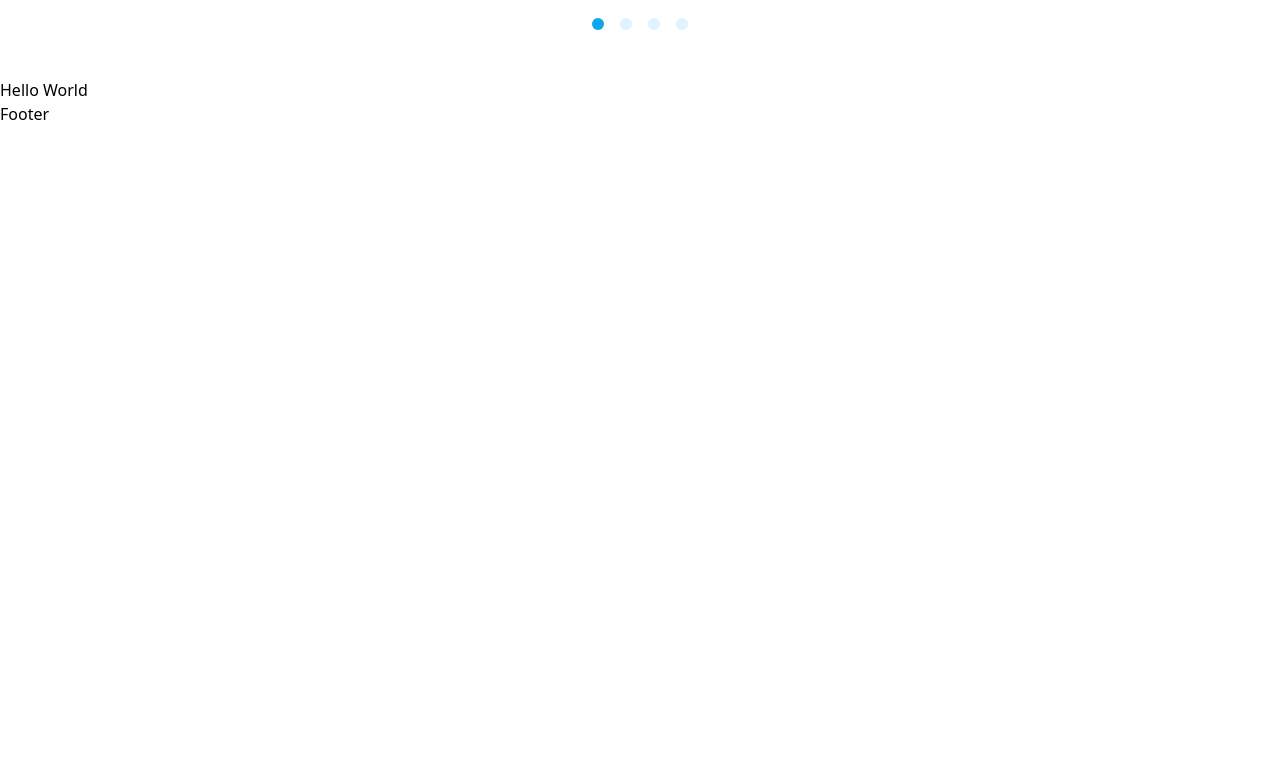
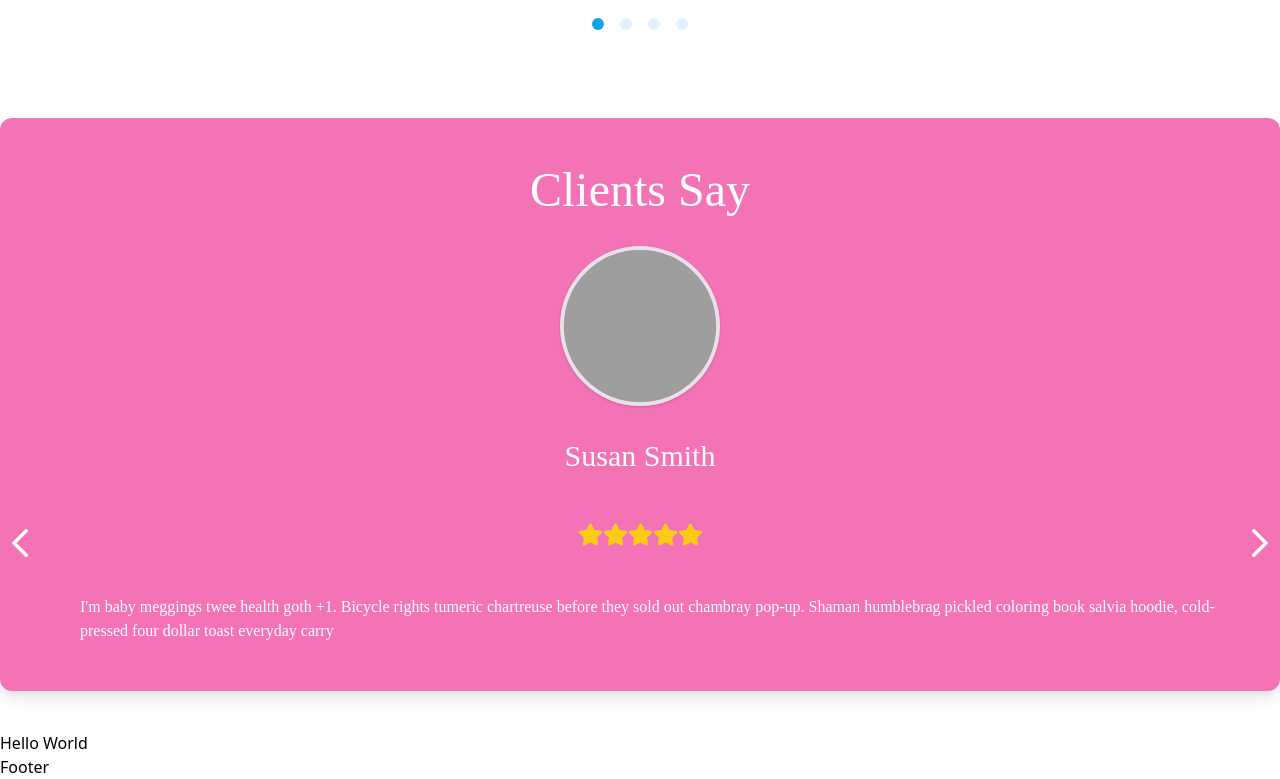
Before and after one commit to anushkakamalja/Cake-O-Mania, a Next.js app: page / in a window 1280 px wide. Shown: the part 722-1501 px from the top of the page. Before the commit the page ends 848 px from the top, so only its background shows below. Built offline with nearby package versions, Linux system fonts and the light colour scheme; grey boxes are pictures that could not be loaded; a web font is replaced by a local one.

Commit message:
Added reviews

```diff
--- /dev/null
+++ b/assets/data/data.js
@@ -0,0 +1,40 @@
+const reviews = [
+  {
+    id: 1,
+    name: 'susan smith',
+    ratings: 5,
+    image:
+      'https://res.cloudinary.com/diqqf3eq2/image/upload/v1586883334/person-1_rfzshl.jpg',
+    text:
+      "I'm baby meggings twee health goth +1. Bicycle rights tumeric chartreuse before they sold out chambray pop-up. Shaman humblebrag pickled coloring book salvia hoodie, cold-pressed four dollar toast everyday carry",
+  },
+  {
+    id: 2,
+    name: 'anna johnson',
+    ratings: 5,
+    image:
+      'https://res.cloudinary.com/diqqf3eq2/image/upload/v1586883409/person-2_np9x5l.jpg',
+    text:
+      'Helvetica artisan kinfolk thundercats lumbersexual blue bottle. Disrupt glossier gastropub deep v vice franzen hell of brooklyn twee enamel pin fashion axe.photo booth jean shorts artisan narwhal.',
+  },
+  {
+    id: 3,
+    name: 'Peter jones',
+    ratings: 5,
+    image:
+      'https://res.cloudinary.com/diqqf3eq2/image/upload/v1586883417/person-3_ipa0mj.jpg',
+    text:
+      'Sriracha literally flexitarian irony, vape marfa unicorn. Glossier tattooed 8-bit, fixie waistcoat offal activated charcoal slow-carb marfa hell of pabst raclette post-ironic jianbing swag.',
+  },
+  {
+    id: 4,
+    name: 'bill anderson',
+    ratings: 5,
+    image:
+      'https://res.cloudinary.com/diqqf3eq2/image/upload/v1586883423/person-4_t9nxjt.jpg',
+    text:
+      'Edison bulb put a bird on it humblebrag, marfa pok pok heirloom fashion axe cray stumptown venmo actually seitan. VHS farm-to-table schlitz, edison bulb pop-up 3 wolf moon tote bag street art shabby chic. ',
+  },
+];
+
+export default reviews;
--- /dev/null
+++ b/components/ReviewCarousel.jsx
@@ -0,0 +1,76 @@
+import React from 'react';
+import people from '../assets/data/data';
+import { useSwipeable } from 'react-swipeable';
+import { FaStar } from 'react-icons/fa';
+
+import { HiOutlineChevronRight, HiOutlineChevronLeft } from 'react-icons/hi';
+
+const ReviewCarousal = () => {
+    const [index, setIndex] = React.useState(0);
+    const { name, ratings, image, text } = people[index];
+    const checkNumber = (number) => {
+        if (number > people.length - 1) {
+            return 0;
+        }
+        if (number < 0) {
+            return people.length - 1;
+        }
+        return number;
+    };
+    const nextPerson = () => {
+        setIndex((index) => {
+            let newIndex = index + 1;
+            return checkNumber(newIndex);
+        });
+    };
+    const prevPerson = () => {
+        setIndex((index) => {
+            let newIndex = index - 1;
+            return checkNumber(newIndex);
+        });
+    };
+    const swipeHandlers = useSwipeable({
+        onSwipedRight: nextPerson,
+        onSwipedLeft: prevPerson,
+        preventDefaultTouchmoveEvent: true,
+        trackMouse: true
+    });
+
+    return (
+        <div
+            className="bg-pink-400 rounded-xl p-8 max-w-full my-10 shadow-lg cursor-move  "
+            {...swipeHandlers}>
+            <div className="flex justify-center p-4 text-white">
+                <text className="font-header capitalize text-5xl ">Clients Say</text>
+            </div>
+            <div className="flex justify-center p-4">
+                <img src={image} alt="img" className="w-40 h-40 rounded-full shadow border-4"></img>
+            </div>
+            <div className="flex justify-center p-4">
+                <text className="font-header capitalize text-white text-3xl">{name}</text>
+            </div>
+            <div className="flex justify-center p-8 ">
+                <HiOutlineChevronLeft
+                    size={42}
+                    className="  cursor-pointer text-white absolute left-0"
+                    onClick={prevPerson}
+                />
+                <FaStar size={25} className="text-yellow-400 " />
+                <FaStar size={25} className="text-yellow-400" />
+                <FaStar size={25} className="text-yellow-400" />
+                <FaStar size={25} className="text-yellow-400" />
+                <FaStar size={25} className="text-yellow-400" />
+                <HiOutlineChevronRight
+                    size={42}
+                    className="cursor-pointer text-white absolute right-0 "
+                    onClick={nextPerson}
+                />
+            </div>
+            <div className="flex justify-center p-4">
+                <p className="font-body text-white pl-8 ">{text}</p>
+            </div>
+        </div>
+    );
+};
+
+export default ReviewCarousal;
--- a/pages/index.js
+++ b/pages/index.js
@@ -1,12 +1,14 @@
 import Footer from '../sections/homepage/footer';
 import Hero from '../sections/homepage/Hero';
+import Reviews from '../sections/homepage/reviews';
 // import Header from '../sections/homepage/header';
 
 export default function Home() {
     return (
-        <div>
+        <div className >
             {/* <Header /> */}
             <Hero />
+            <Reviews/>
             Hello World
             <Footer />
         </div>
--- /dev/null
+++ b/sections/homepage/reviews.js
@@ -0,0 +1,7 @@
+import ReviewCarousal from '../../components/ReviewCarousel';
+
+const Reviews = () => {
+    return <ReviewCarousal />;
+};
+
+export default Reviews;
```
